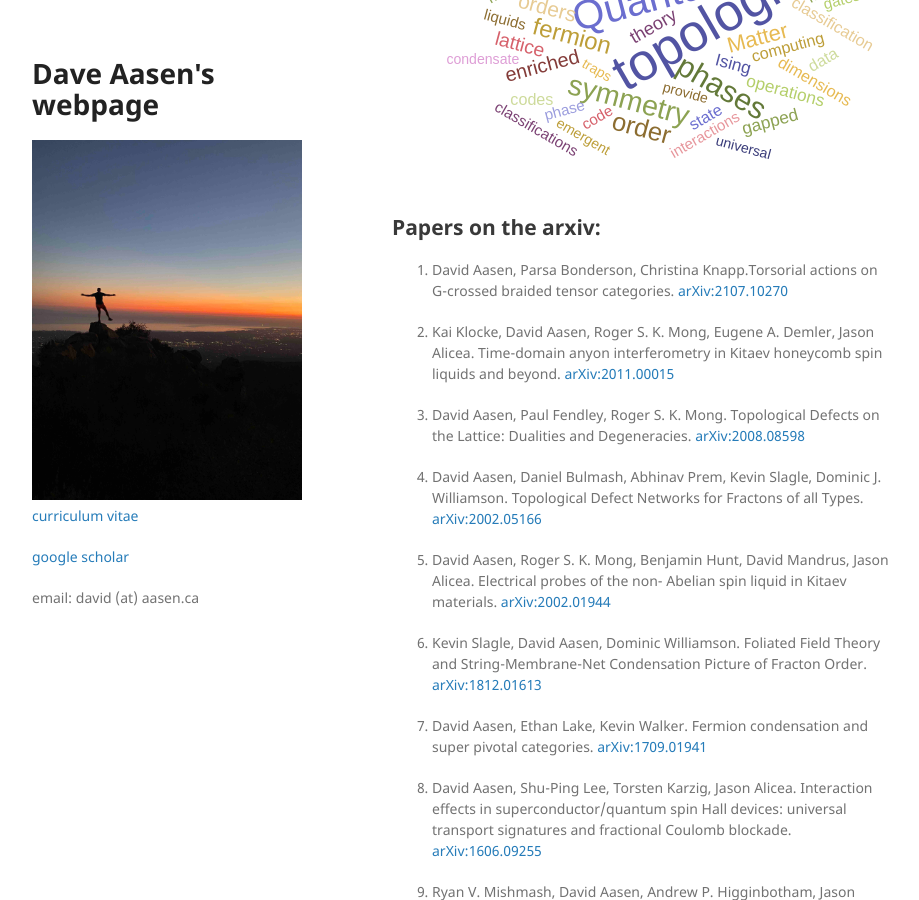
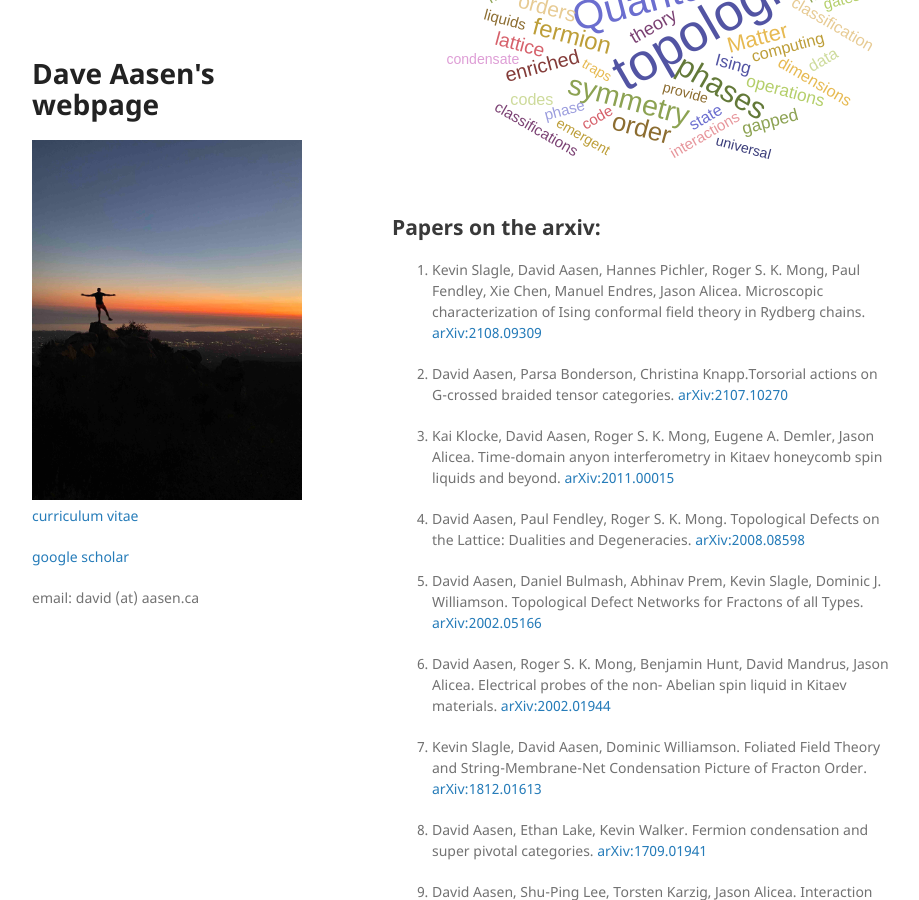
Before and after one commit to davidaasen/davidaasen.github.io, a Jekyll site: the page built from index.md, in a window 1280 px wide and 900 px high, scrolled down 955 px. Shown: the whole window, without its empty margins (178-1097 px from the left). Built offline with Jekyll 4.4.1, drawn with Linux system fonts in a browser that asks for light colours; our own code applies the rules of GitHub Pages for plain Markdown files.

Commit message:
Update index.md

```diff
--- a/index.md
+++ b/index.md
@@ -21,6 +21,7 @@ Inspired by the need for realistic blueprints of quantum computing hardware, my
 
 ## Papers on the arxiv:
 
+1. Kevin Slagle, David Aasen, Hannes Pichler, Roger S. K. Mong, Paul Fendley, Xie Chen, Manuel Endres, Jason Alicea. Microscopic characterization of Ising conformal field theory in Rydberg chains. [arXiv:2108.09309](https://arxiv.org/abs/2108.09309)
 
 1. David Aasen, Parsa Bonderson, Christina Knapp.Torsorial actions on G-crossed braided tensor categories. [arXiv:2107.10270](https://arxiv.org/abs/2107.10270)
 
```
